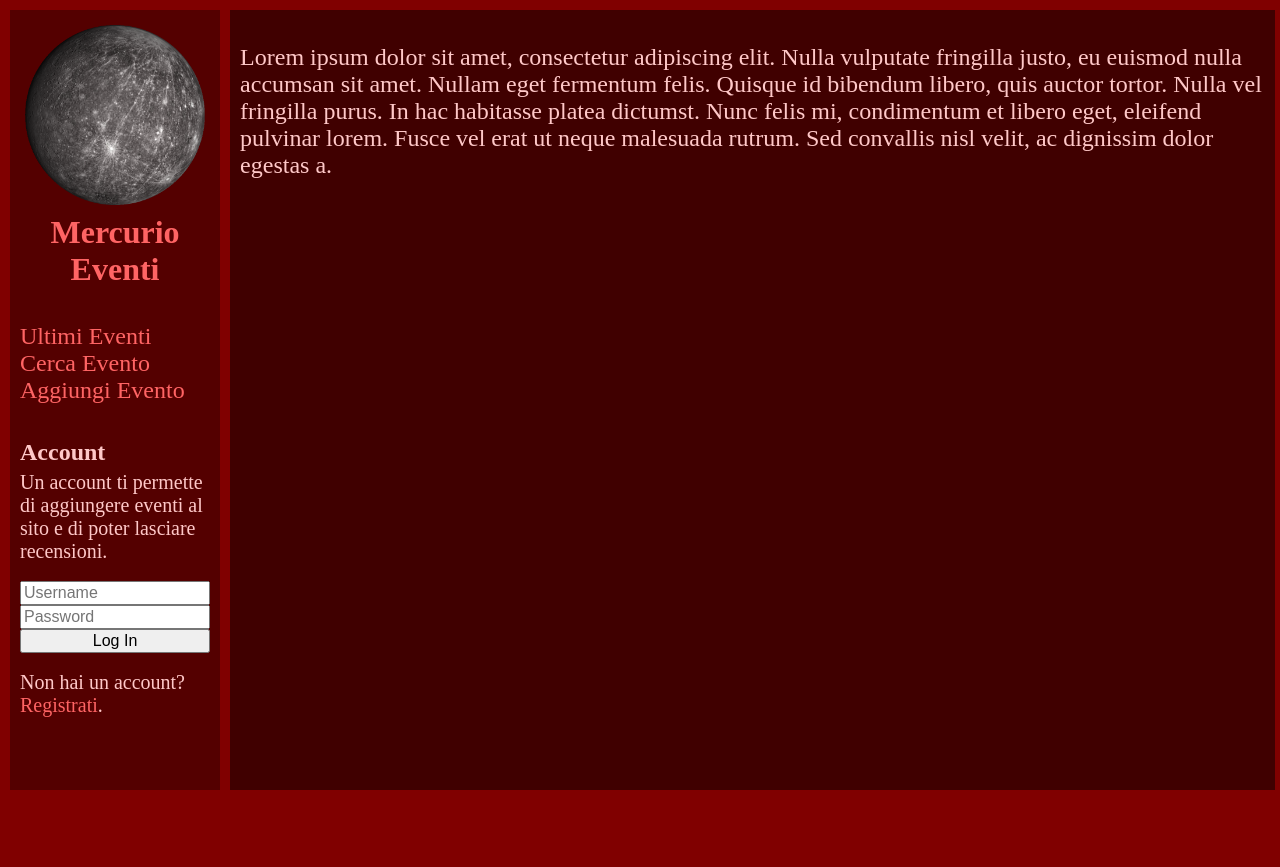
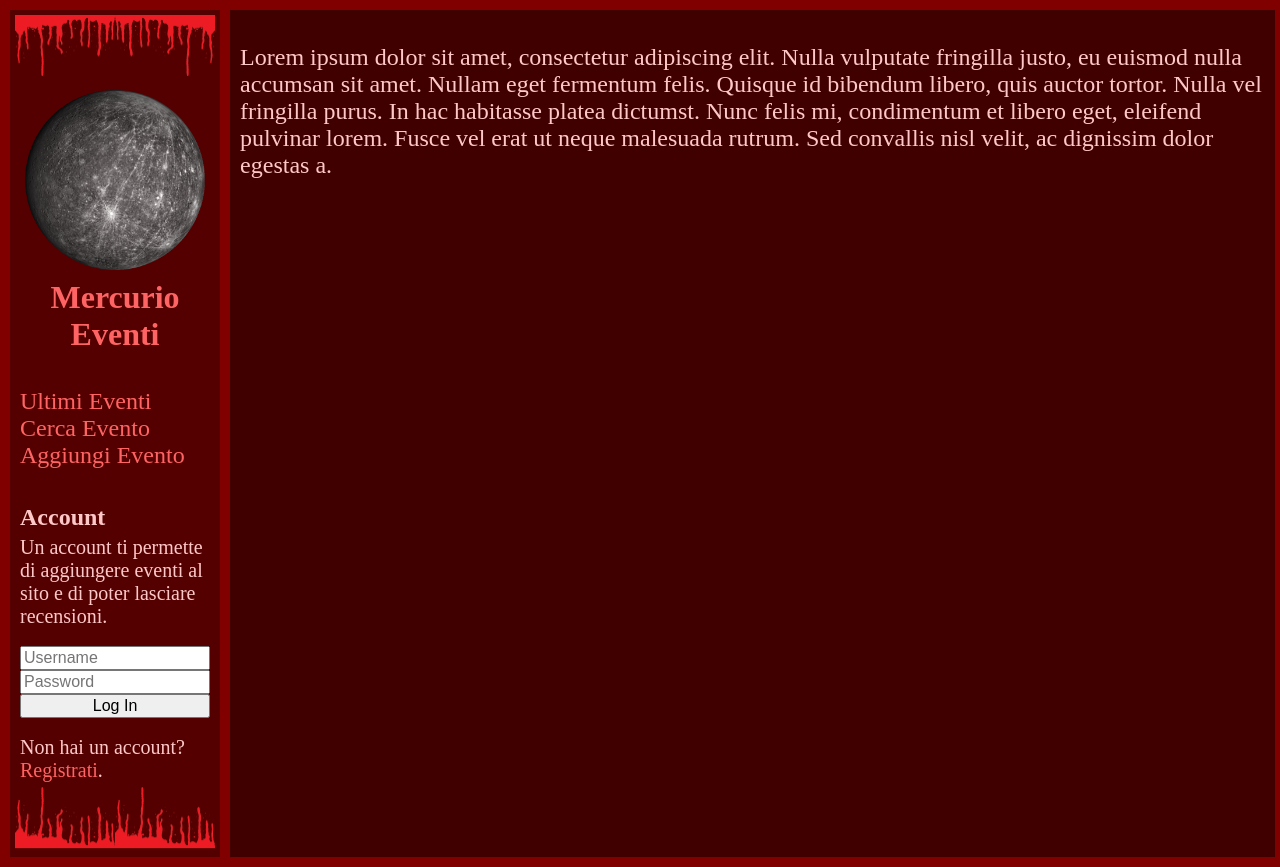
Before and after one commit to sac11221/mercuriouda, a plain HTML site: page WebApplication/index.html in a window 1280 px wide. Before the commit the page ends 800 px from the top, so only its background shows below. Drawn offline with Linux system fonts and the light colour scheme.

Commit message:
sangue sito

```diff
--- a/WebApplication/index.html
+++ b/WebApplication/index.html
@@ -6,6 +6,10 @@
 	</head>
 	<body>
 		<div class="sidebar">
+			<section>
+				<img class="sangue" src="img/sangue.png">
+				<img class="sangue flipx" style="float:right;" src="img/sangue.png">
+			</section>
 			<section id="logo">
 				<img src="img/logo.png">
 				<div class="title"><a href=""><b>Mercurio Eventi</b></a></div>
@@ -25,6 +29,10 @@
 				</form><br>
 				<div style="font-size:1.25em;">Non hai un account? <a href="">Registrati</a>.</div>
 			</section>
+			<section>
+				<img class="sangue flipy" src="img/sangue.png">
+				<img class="sangue flipx flipy" style="float:right;" src="img/sangue.png">
+			</section>
 		</div>
 		<div class="content">
 			<p>Lorem ipsum dolor sit amet, consectetur adipiscing elit. Nulla vulputate fringilla justo, eu euismod nulla accumsan sit amet. Nullam eget fermentum felis. Quisque id bibendum libero, quis auctor tortor. Nulla vel fringilla purus. In hac habitasse platea dictumst. Nunc felis mi, condimentum et libero eget, eleifend pulvinar lorem. Fusce vel erat ut neque malesuada rutrum. Sed convallis nisl velit, ac dignissim dolor egestas a. </p>
--- a/WebApplication/style.css
+++ b/WebApplication/style.css
@@ -12,6 +12,7 @@ body, html {
 	--bg-sidebar: rgba(0, 0, 0, 0.35);
 	--bg-content: rgba(0, 0, 0, 0.5);
 	--a: rgba(255, 100, 100, 1);
+	--a-hover: darkpurple;
 	--p: rgba(255, 200, 200, 1);
 }
 
@@ -26,7 +27,7 @@ a {
 
 a:hover {
 	text-decoration: underline;
-	color: darkblue;
+	color: var(--a-hover);
 }
 
 body {
@@ -46,6 +47,16 @@ p {
 	background-color: var(--bg-sidebar);
 }
 
+.sangue {
+	width: 50%;
+}
+.flipx {
+	transform: scaleX(-1);
+}
+.flipy {
+	transform: scaleY(-1);
+}
+
 #logo {
 	margin-bottom: 20px;
 	padding: 10px;
@@ -58,7 +69,6 @@ p {
 	width: 100%;
 	text-align: center;
 	margin-top: 5px;
-	color: darkred;
 }
 
 #link {
```
Also changed, not shown: WebApplication/img/Blood-Splatter-004.png (deleted), WebApplication/img/sangue.png (added), 2 other files.
